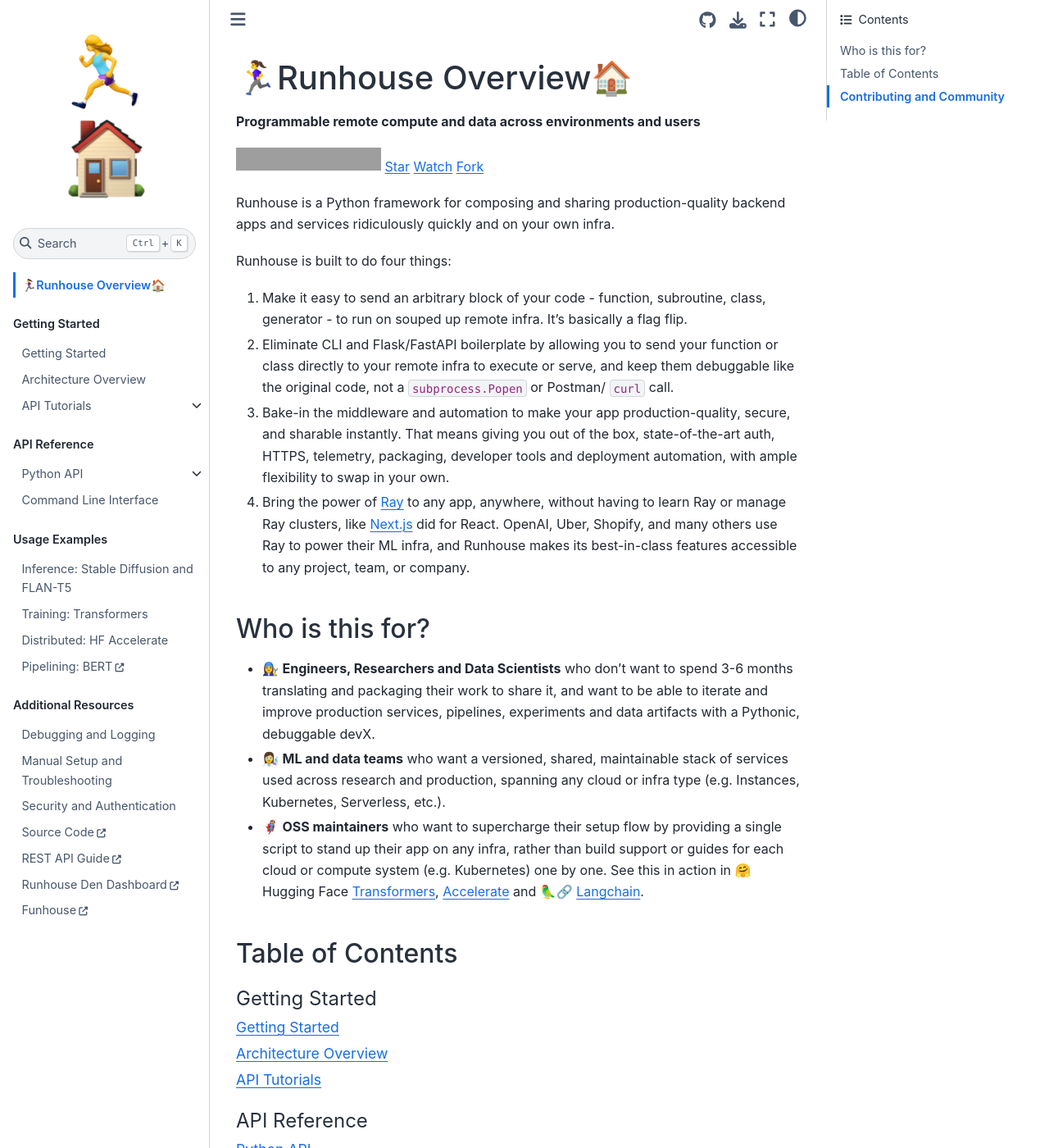
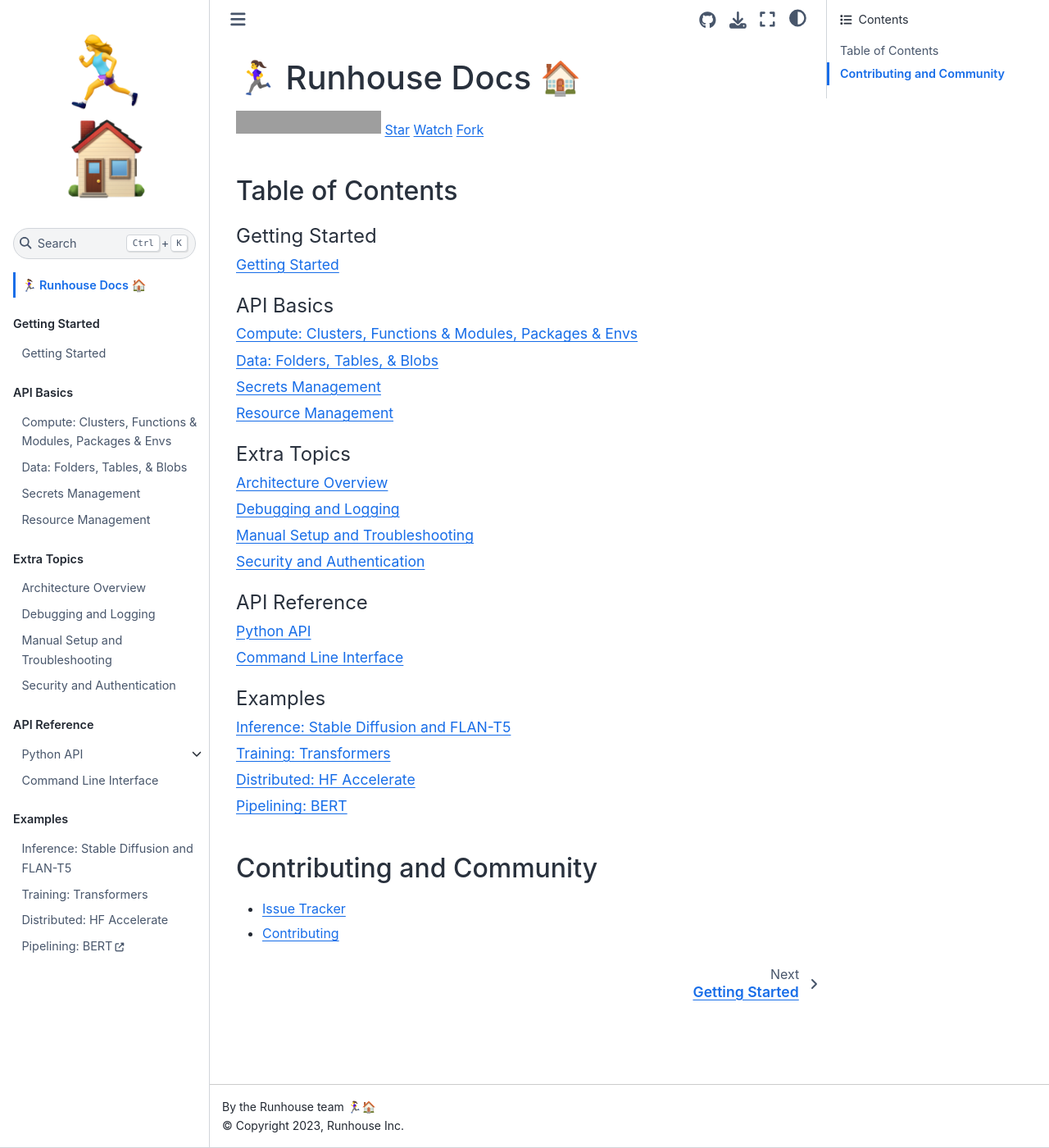
Before and after one commit to run-house/runhouse, a Sphinx documentation site: the page built from docs/index.rst, in a window 1280 px wide and 1400 px high. Shown: the whole window at 82% size. Built offline with Sphinx 7.4.7 and the Sphinx Book theme 1.1.4, drawn with Linux system fonts in a browser that asks for light colours; some of the changed text lies outside the part shown; grey boxes are pictures that could not be loaded.

Commit message:
reorganize sidebar

```diff
--- a/docs/index.rst
+++ b/docs/index.rst
@@ -1,13 +1,9 @@
 .. runhouse documentation master file, created by
 
-🏃‍♀️Runhouse Overview🏠
-====================
+🏃‍♀️ Runhouse Docs 🏠
+==================
 
 .. raw:: html
-
-   <p style="text-align:left">
-   <strong>Programmable remote compute and data across environments and users</strong>
-   </p>
 
    <p style="text-align:left">
    <a class="reference external image-reference" style="vertical-align:9.5px" href="https://discord.gg/RnhB6589Hs"><img alt="Join Discord" width="177px" height="28px" src="https://img.shields.io/discord/1065833240625172600?label=Discord&style=for-the-badge"></a>
@@ -17,34 +13,6 @@
    <a class="github-button" href="https://github.com/run-house/runhouse/fork" data-icon="octicon-repo-forked" data-size="large" aria-label="Fork run-house/runhouse on GitHub">Fork</a>
    </p>
 
-Runhouse is a Python framework for composing and sharing production-quality backend apps and services ridiculously quickly and on your own infra.
-
-Runhouse is built to do four things:
-
-1. Make it easy to send an arbitrary block of your code - function, subroutine, class, generator - to run on souped up
-   remote infra. It's basically a flag flip.
-2. Eliminate CLI and Flask/FastAPI boilerplate by allowing you to send your function or class directly to your remote
-   infra to execute or serve, and keep them debuggable like the original code, not a ``subprocess.Popen`` or
-   Postman/ ``curl`` call.
-3. Bake-in the middleware and automation to make your app production-quality, secure, and sharable instantly. That means
-   giving you out of the box, state-of-the-art auth, HTTPS, telemetry, packaging, developer tools and deployment
-   automation, with ample flexibility to swap in your own.
-4. Bring the power of `Ray <https://www.ray.io/>`_ to any app, anywhere, without having to learn Ray or manage Ray clusters,
-   like `Next.js <https://nextjs.org/>`_ did for React. OpenAI, Uber, Shopify, and many others use Ray to power their ML
-   infra, and Runhouse makes its best-in-class features accessible to any project, team, or company.
-
-Who is this for?
-----------------
-
-* 👩‍🔧 **Engineers, Researchers and Data Scientists** who don't want to spend 3-6 months translating and packaging their work to share it, and want to be able to iterate and improve production services, pipelines, experiments and data artifacts with a Pythonic, debuggable devX.
-
-* 👩‍🔬 **ML and data teams** who want a versioned, shared, maintainable stack of services used across research and production, spanning any cloud or infra type (e.g. Instances, Kubernetes, Serverless, etc.).
-
-* 🦸‍♀️ **OSS maintainers** who want to supercharge their setup flow by providing a single script to stand up their app on any infra, rather than build support or guides for each cloud or compute system (e.g. Kubernetes) one by one.
-  See this in action in 🤗 Hugging Face `Transformers <https://github.com/huggingface/transformers/blob/main/examples/README.md#running-the-examples-on-remote-hardware-with-auto-setup>`_,
-  `Accelerate <https://github.com/huggingface/accelerate/blob/main/examples/README.md#simple-multi-gpu-hardware-launcher>`_
-  and 🦜🔗 `Langchain <https://python.langchain.com/en/latest/modules/models/llms/integrations/runhouse.html>`_.
-
 
 Table of Contents
 -----------------
@@ -53,8 +21,24 @@
    :caption: Getting Started
 
    tutorials/api/quick_start
+
+.. toctree::
+   :maxdepth: 1
+   :caption: API Basics
+
+   tutorials/api/compute
+   tutorials/api/data
+   tutorials/api/secrets
+   tutorials/api/resources
+
+.. toctree::
+   :maxdepth: 1
+   :caption: Extra Topics
+
    architecture
-   api_tutorials
+   debugging_logging
+   troubleshooting
+   security_and_authentication
 
 .. toctree::
    :maxdepth: 1
@@ -65,25 +49,13 @@
 
 .. toctree::
    :maxdepth: 1
-   :caption: Usage Examples
+   :caption: Examples
 
    tutorials/examples/inference
    tutorials/examples/training
    tutorials/examples/distributed
    Pipelining: BERT <https://github.com/run-house/funhouse/tree/main/bert_pipeline>
 
-.. toctree::
-   :maxdepth: 1
-   :caption: Additional Resources
-
-   debugging_logging
-   troubleshooting
-   security_and_authentication
-   Source Code <https://github.com/run-house/runhouse>
-   REST API Guide <https://api.run.house/docs>
-   Runhouse Den Dashboard <https://www.run.house/dashboard>
-   Funhouse <https://github.com/run-house/funhouse>
-
 
 Contributing and Community
 --------------------------
```
Also changed, not shown: docs/api_tutorials.rst (deleted, +0 -22 lines).
